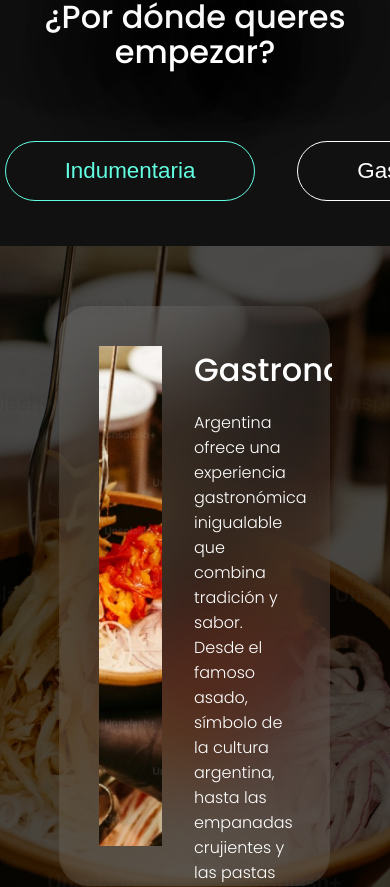
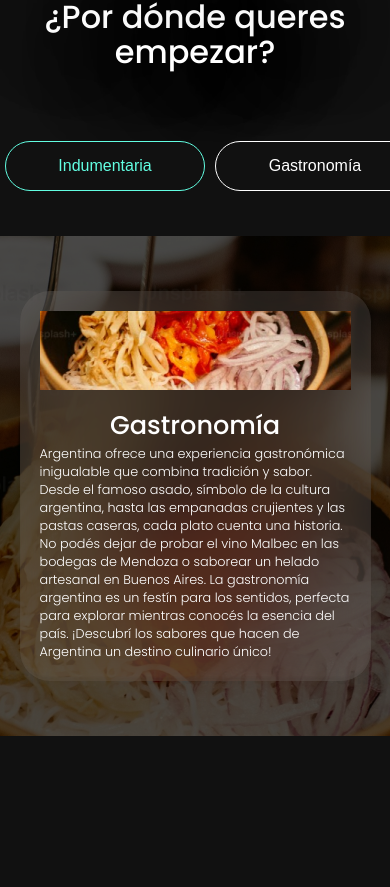
Before and after one commit to MariaBelenCaporale/Megapix, a React (Vite) app: page /turistas in a window 390 px wide. Shown: the part 3486-4373 px from the top of the page. Built offline with nearby package versions, Linux system fonts and the light colour scheme.

Commit message:
responsive turist

```diff
--- a/src/components/Card/CardSelect/styles.css
+++ b/src/components/Card/CardSelect/styles.css
@@ -56,3 +56,26 @@
     font-weight: 500;
     line-height: normal;
 }
+
+@media (min-width:360px) {
+    .containerCardSelect {
+        flex-direction: column;
+        height: 350px;
+        padding: 20px;
+        gap: 1em;
+    }
+    .containerTextSelect {
+        width: 100%;
+        font-size: .8em;
+    }
+    .textSelect {
+        margin: 0px;
+    }
+    .photoContainer {
+        overflow: auto;
+    }
+    .photoContainer {
+        overflow: hidden;
+        width: 100%;
+    }
+}
--- a/src/components/Card/CardTurist/styles.css
+++ b/src/components/Card/CardTurist/styles.css
@@ -97,4 +97,5 @@
         font-size: 3em;
         line-height: auto;
     }
+
 }
--- a/src/components/buttonTurist/styles.css
+++ b/src/components/buttonTurist/styles.css
@@ -37,3 +37,15 @@
     color: #62FEE2;
     border: 1px solid #62FEE2;
 }
+
+@media (min-width: 360px) {
+.btnTuristOne {
+    width: 200px;
+    height: 50px;
+    cursor: pointer;
+    color: #FFF;
+    text-align: center;
+    font-family: "Poppins-Regular", sans-serif;
+    font-size: 1em;
+}
+}
--- a/src/screens/Turist/TuristSix/styles.css
+++ b/src/screens/Turist/TuristSix/styles.css
@@ -84,4 +84,16 @@
     width: 90%;
     font-size: 2em;
   }
+  .containerFoodSix {
+    height: 500px;
+  }
+  .cardContainer {
+    width: 90%;
+  }
+  .cardContainer > * {
+    margin-right: 0px;
+  }
+  .containerButtonSix {
+    gap: 0px;
+  }
 }
--- a/src/screens/Turist/TuristTwo/styles.css
+++ b/src/screens/Turist/TuristTwo/styles.css
@@ -15,6 +15,8 @@
     src: url("../../../fonts/Poppins/Poppins-SemiBold.ttf");
     src: url("../../../fonts/Poppins/Poppins-Thin.ttf");
   }
+
+
 .containerTurTwo {
     width: 100%;
     align-items: center;
@@ -27,7 +29,7 @@
     color: #FFF;
     text-align: center;
     font-family: "Bebas Neue", sans-serif;
-    font-size: 5em;
+    font-size: 15em;
     font-weight: 500;
     margin: 0px;
 }
@@ -43,6 +45,7 @@
     margin: 0px;
 }
 
+
 @media (min-width: 360px) {
   .titleTuristTwo {
     font-size: 2.5em;
```
Also changed, not shown: 1 other file (tests, documents, lock files or other folders).
